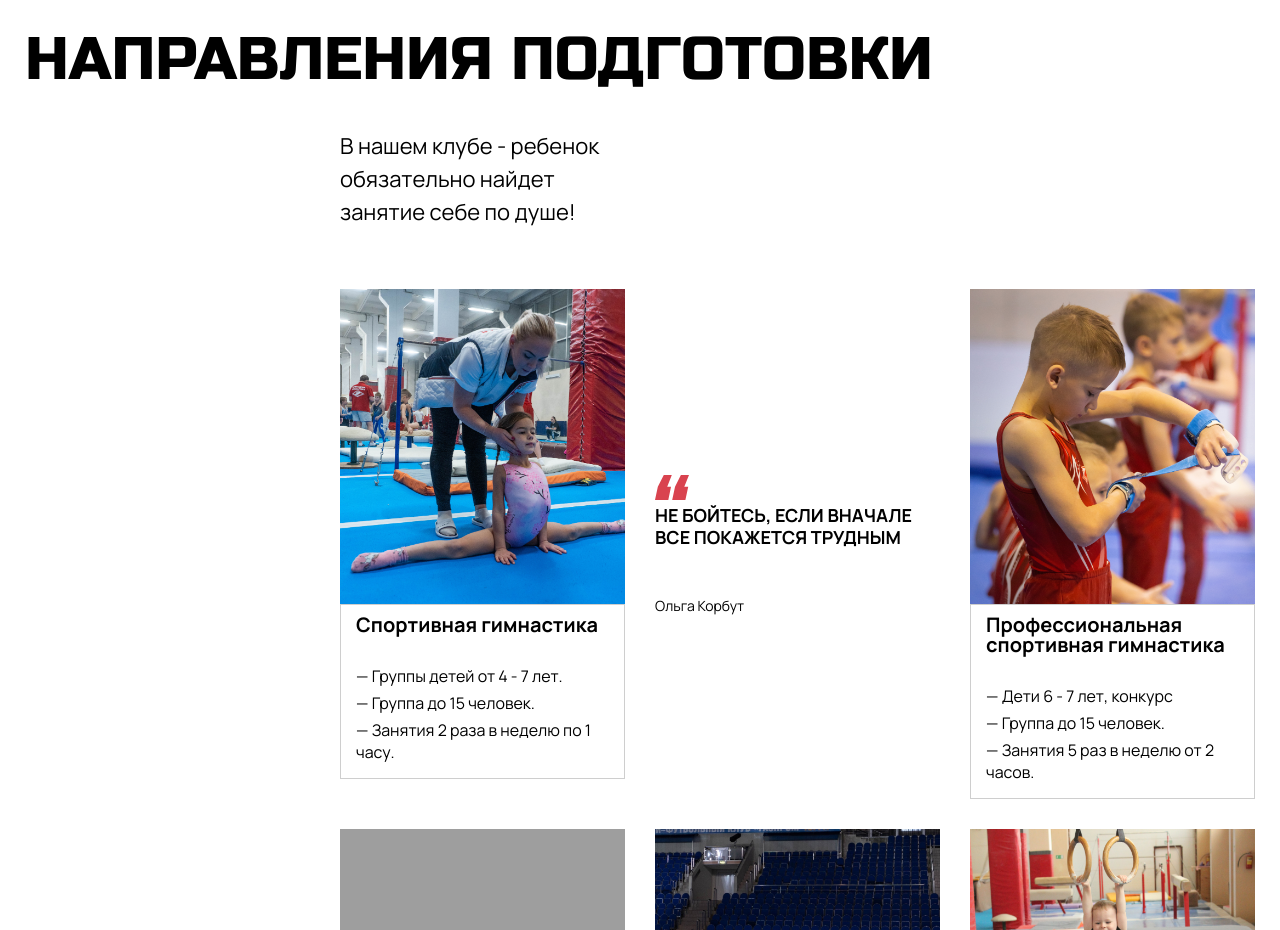
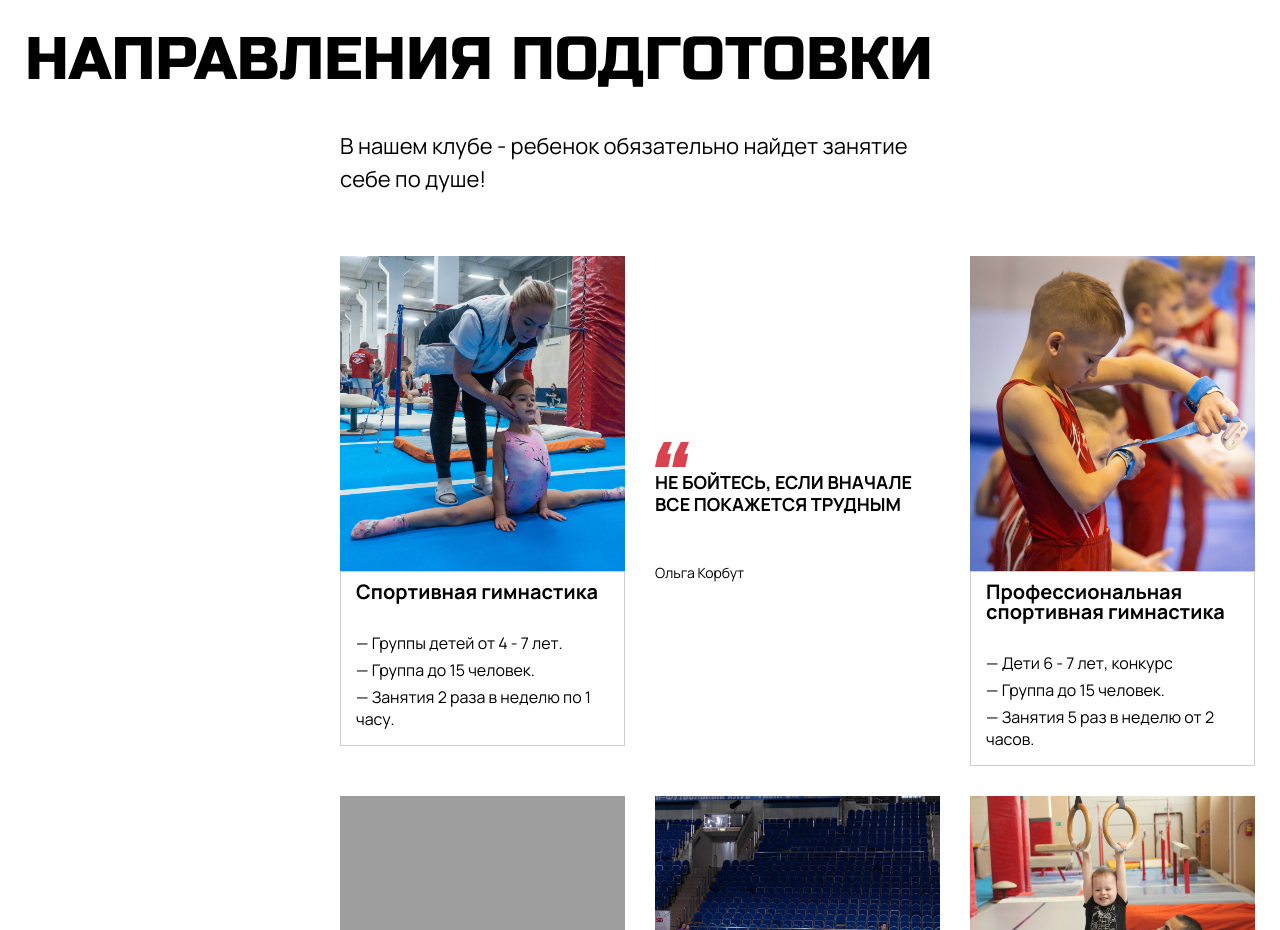
Before and after one commit to maxdev322/spartak, a plain HTML site: page index.html in a window 1280 px wide. Shown: the part 920-1850 px from the top of the page. Drawn offline with nearby package versions, Linux system fonts and the light colour scheme; grey boxes are pictures that could not be loaded.

Commit message:
Update main.css

```diff
--- a/css/main.css
+++ b/css/main.css
@@ -258,7 +258,7 @@ section {
 .directions__sec_desc{
     font-size: 22px;
     grid-column-start: 2;
-    grid-column-end: 4;
+    grid-column-end: 4 !important;
 }
 
 .sec_desc {
```
